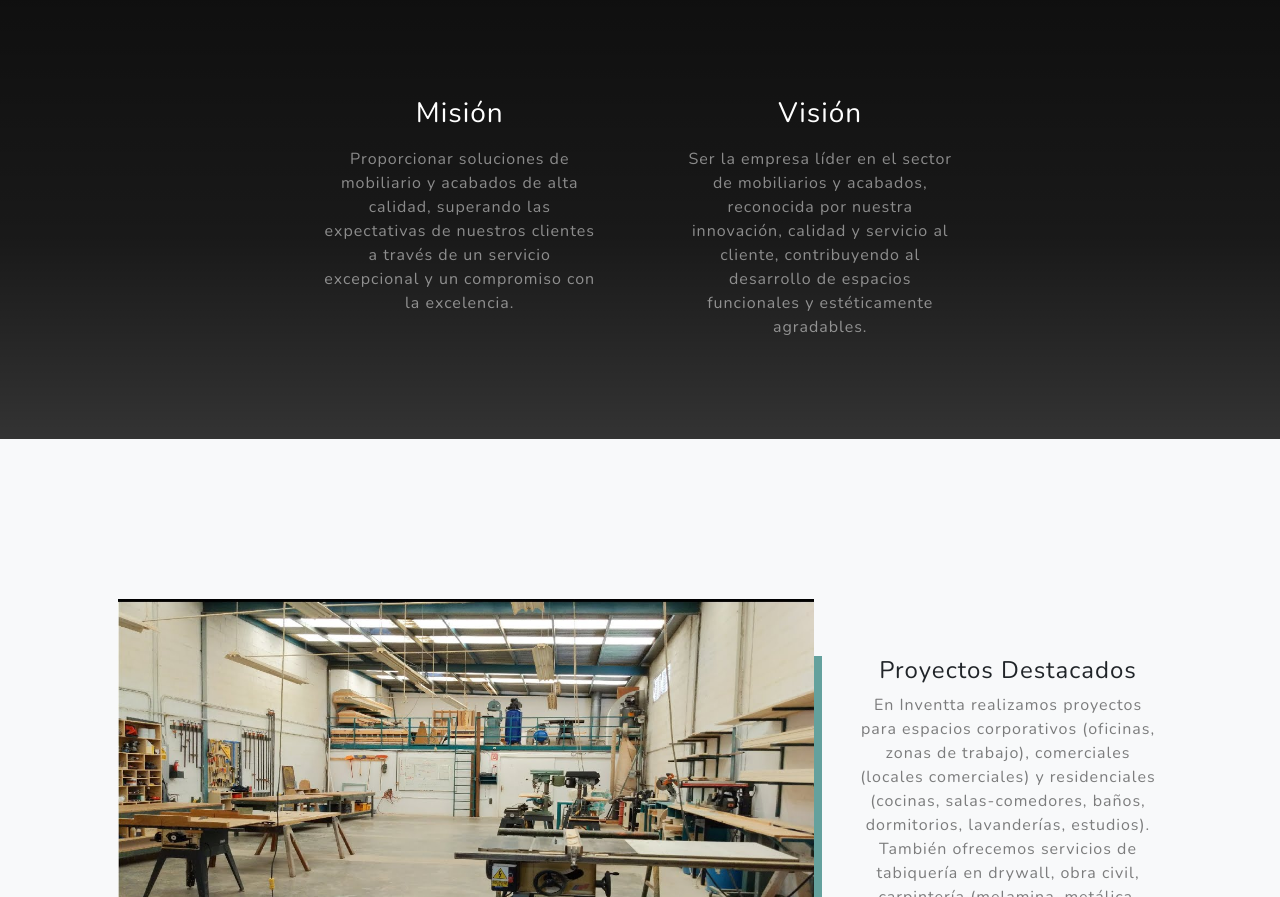
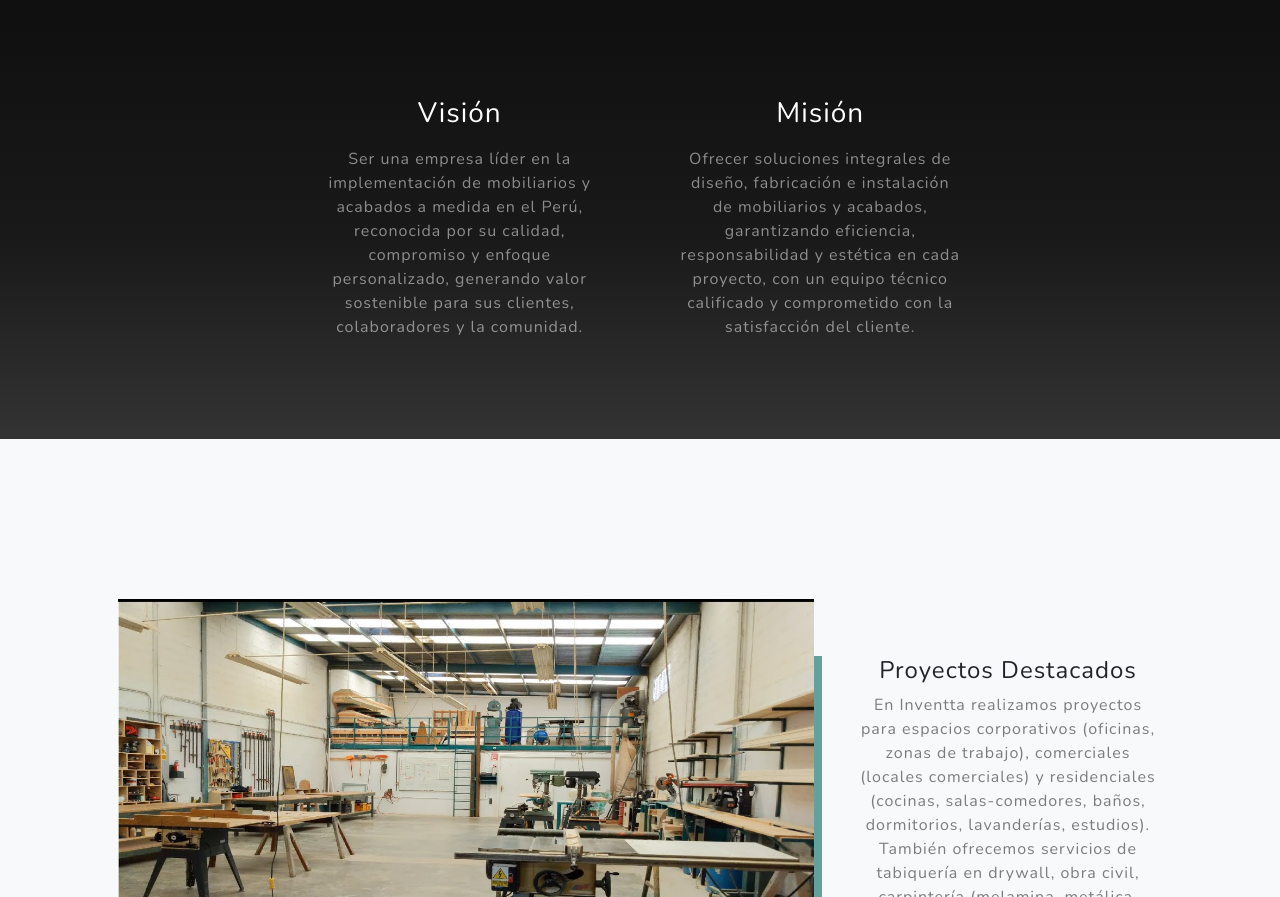
Before and after one commit to Hracio11/Inventta, a plain HTML site: page index.html in a window 1280 px wide. Shown: the part 1169-2066 px from the top of the page. Drawn offline with nearby package versions, Linux system fonts and the light colour scheme.

Commit message:
mision y vision

```diff
--- a/index.html
+++ b/index.html
@@ -84,16 +84,16 @@
 
                     <div class="mission-vision-container">
                         <div class="mission">
-                            <h3 class="text-white mb-3">Misión</h3>
+                            <h3 class="text-white mb-3">Visión</h3>
                             <p class="text-white-50">
-                                Proporcionar soluciones de mobiliario y acabados de alta calidad, superando las expectativas de nuestros clientes a través de un servicio excepcional y un compromiso con la excelencia.
+                                Ser una empresa líder en la implementación de mobiliarios y acabados a medida en el Perú, reconocida por su calidad, compromiso y enfoque personalizado, generando valor sostenible para sus clientes, colaboradores y la comunidad.
                             </p>
                         </div>
                         <div class="separator"></div>
                         <div class="vision">
-                            <h3 class="text-white mb-3">Visión</h3>
+                            <h3 class="text-white mb-3">Misión</h3>
                             <p class="text-white-50">
-                                Ser la empresa líder en el sector de mobiliarios y acabados, reconocida por nuestra innovación, calidad y servicio al cliente, contribuyendo al desarrollo de espacios funcionales y estéticamente agradables.
+                                Ofrecer soluciones integrales de diseño, fabricación e instalación de mobiliarios y acabados, garantizando eficiencia, responsabilidad y estética en cada proyecto, con un equipo técnico calificado y comprometido con la satisfacción del cliente.
                             </p>
                         </div>
                     </div>
```
